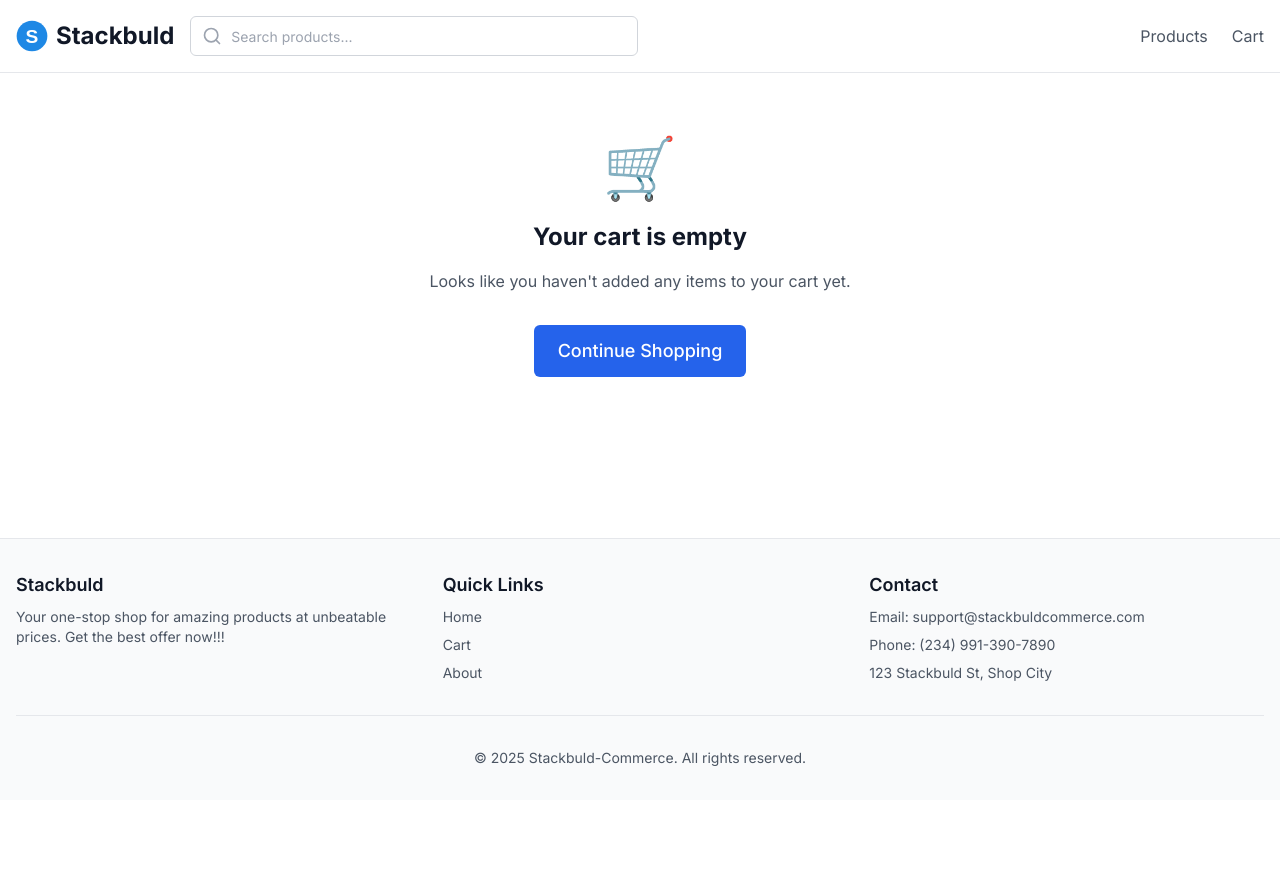
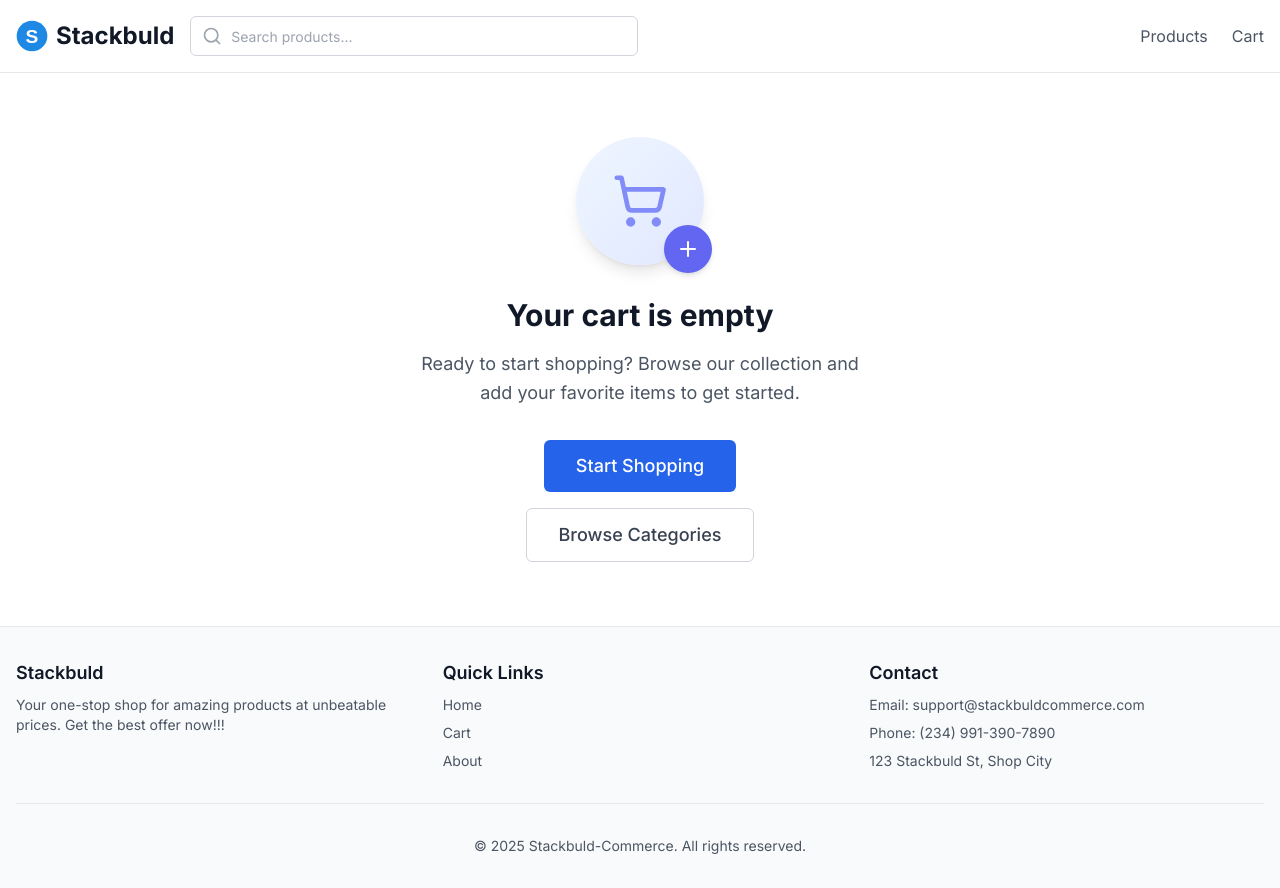
Before and after one commit to OlawaleP/stackbuld-e-commerce, a Next.js app: page /cart in a window 1280 px wide. Before the commit the page ends 800 px from the top, so only its background shows below. Built offline with nearby package versions, Linux system fonts and the light colour scheme.

Commit message:
Fix: modified cart empty state

```diff
--- a/components/molecules/EmptyCart.tsx
+++ b/components/molecules/EmptyCart.tsx
@@ -1,21 +1,59 @@
+import React from 'react';
 import Link from 'next/link';
-import { Button } from "../atoms/Button";
+import { ShoppingCart, Plus } from 'lucide-react';
+import { Button } from '@/components/atoms/Button';
 
-export function EmptyCart() {
+export const EmptyCart: React.FC = () => {
   return (
-    <div className="container mx-auto px-4 py-16 text-center">
-      <div className="mx-auto max-w-md">
-        <div className="mb-6 text-6xl">🛒</div>
-        <h2 className="mb-4 text-2xl font-bold text-gray-900">
+    <div className="container mx-auto px-4 py-16">
+      <div className="mx-auto max-w-md text-center">
+        <div className="mb-8 flex justify-center">
+          <div className="relative">
+            <div className="w-32 h-32 bg-gradient-to-br from-blue-50 to-indigo-100 rounded-full flex items-center justify-center shadow-lg">
+              <ShoppingCart
+                size={56}
+                className="text-indigo-400"
+                aria-hidden="true"
+              />
+            </div>
+
+            <div className="absolute -bottom-2 -right-2 w-12 h-12 bg-indigo-500 rounded-full flex items-center justify-center shadow-md">
+              <Link href="/" className="block">
+              <Plus
+                size={24}
+                className="text-white"
+                aria-hidden="true"
+              />
+              </Link>
+            </div>
+          </div>
+        </div>
+
+        <h2 className="mb-4 text-3xl font-bold text-gray-900">
           Your cart is empty
         </h2>
-        <p className="mb-8 text-gray-600">
-          Looks like you haven't added any items to your cart yet.
+        <p className="mb-8 text-lg text-gray-600 leading-relaxed">
+          Ready to start shopping? Browse our collection and add your favorite items to get started.
         </p>
-        <Link href="/">
-          <Button size="lg">Continue Shopping</Button>
-        </Link>
+
+        <div className="space-y-4">
+          <Link href="/" className="block">
+            <Button size="lg" className="w-full sm:w-auto px-8">
+              Start Shopping
+            </Button>
+          </Link>
+
+          <Link href="/" className="block">
+            <Button
+              variant="outline"
+              size="lg"
+              className="w-full sm:w-auto px-8"
+            >
+              Browse Categories
+            </Button>
+          </Link>
+        </div>
       </div>
     </div>
   );
-}
+};
```
